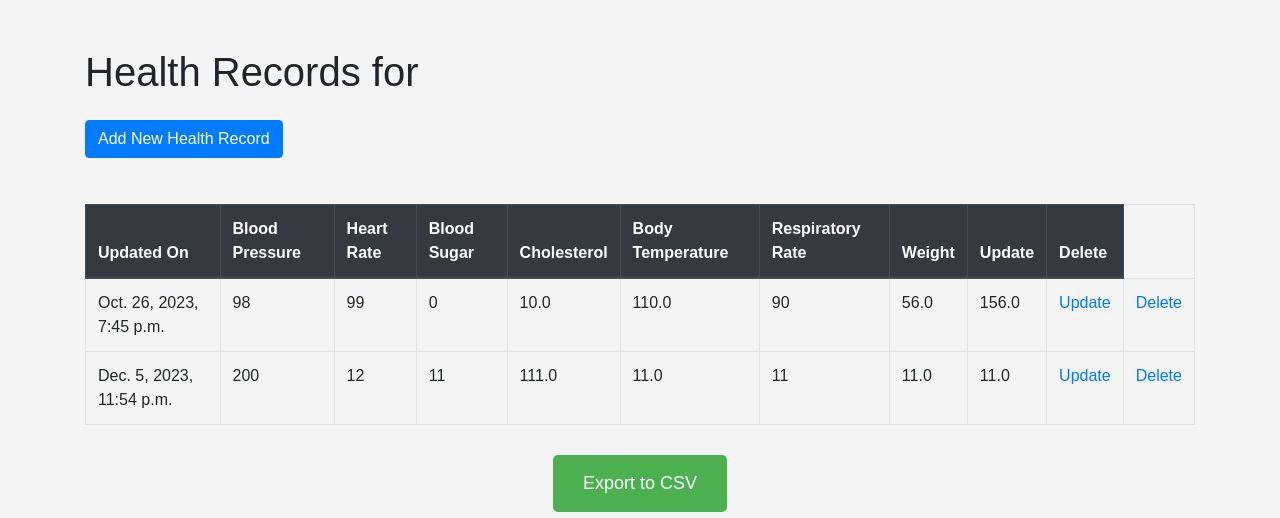
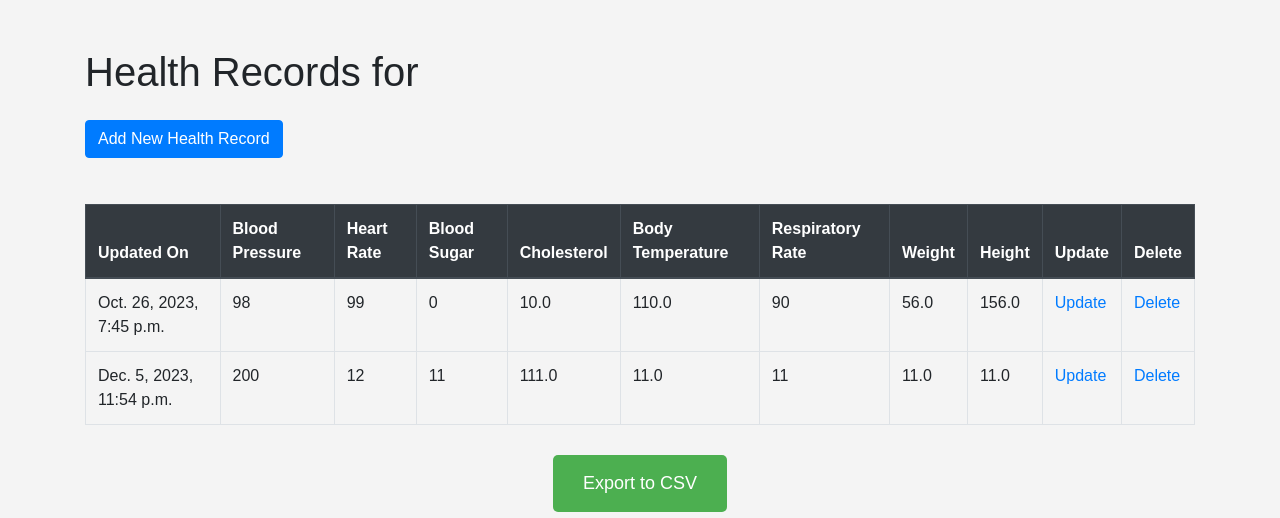
Before and after one commit to Rajaram-Jagadeeswaran/Healthcare_System, a Django app: page /patients/8/ in a window 1280 px wide. Shown: the part 68-586 px from the top of the page. Run offline with Django 3.2, Linux system fonts and the light colour scheme; a user stored in the database is signed in; data comes from the database, SQL or seed files in the repository; some libraries are stand-ins or nearby versions.

Commit message:
Updated version 1.9

```diff
--- a/hospital/templates/patients/health_record_list.html
+++ b/hospital/templates/patients/health_record_list.html
@@ -78,6 +78,7 @@
                     <th>Body Temperature</th>
                     <th>Respiratory Rate</th>
                     <th>Weight</th>
+                    <th>Height</th>
                     <th>Update</th>
                     <th>Delete</th>
                 </tr>
```
